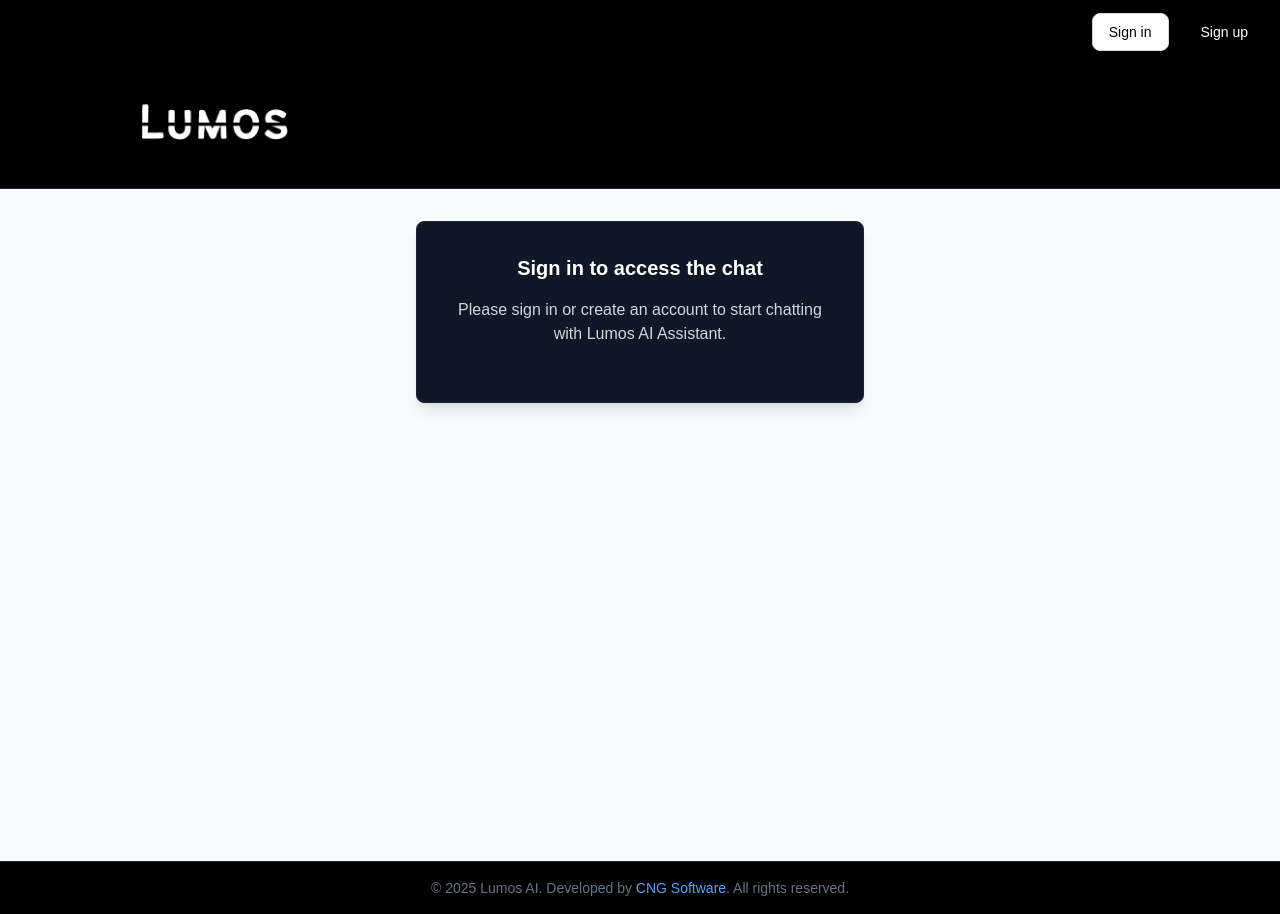
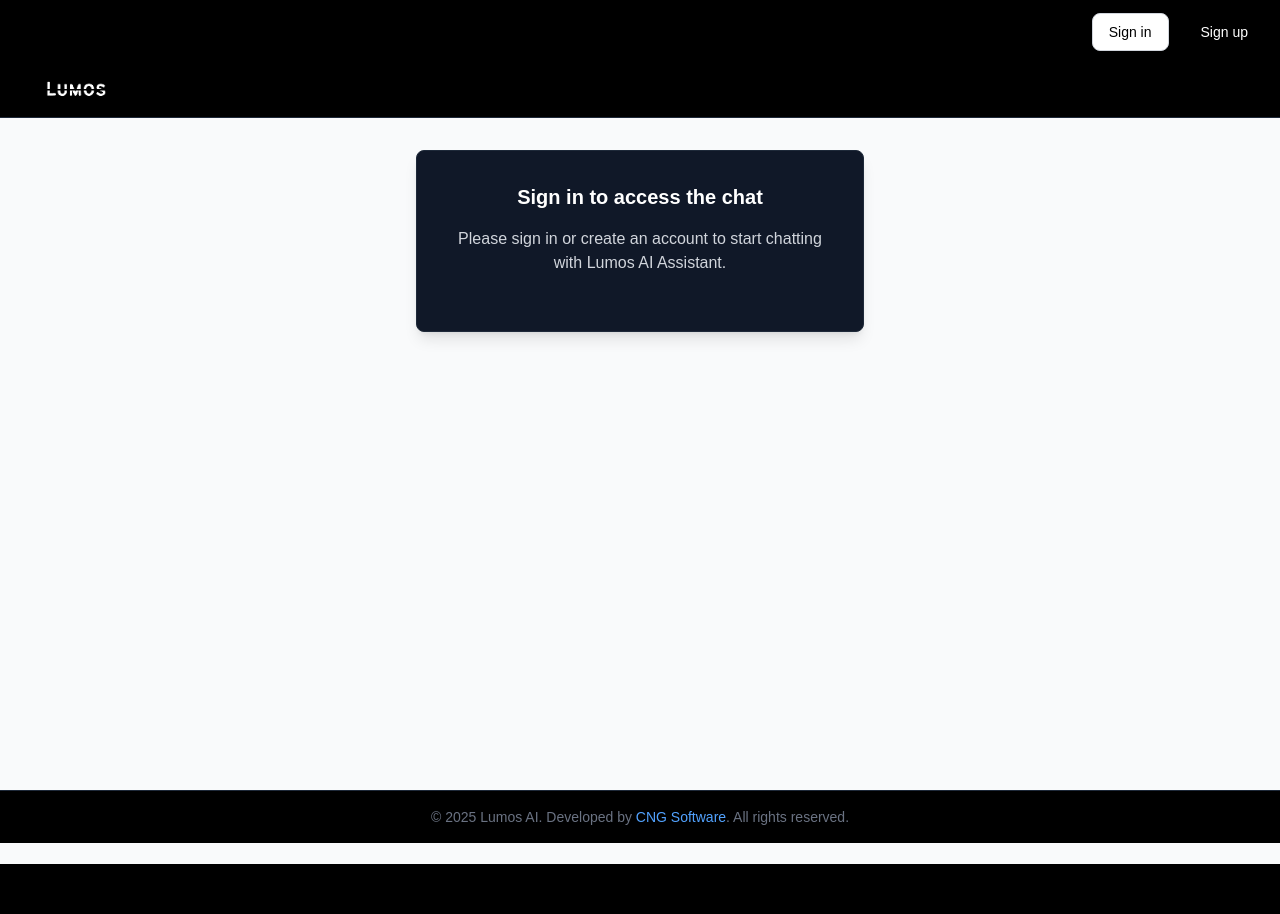
Before and after one commit to NLCNG27/lumos-ai, a Next.js app: page / in a window 1280 px wide. After the commit the page ends 864 px from the top, so only its background shows below. Built offline with nearby package versions, Linux system fonts and the light colour scheme; no server answers.

Commit message:
modified logo and login positions

```diff
--- a/src/app/page.tsx
+++ b/src/app/page.tsx
@@ -3,7 +3,7 @@
 import ChatWindow from "@/app/components/chat/ChatWindow";
 import ConversationSidebar from "@/app/components/chat/ConversationSidebar";
 import Image from "next/image";
-import { SignedIn, SignedOut } from "@clerk/nextjs";
+import { SignedIn, SignedOut, UserButton } from "@clerk/nextjs";
 import { useState, useEffect, Suspense } from "react";
 import { useSearchParams } from "next/navigation";
 
@@ -83,18 +83,21 @@
 
     return (
         <div className="min-h-screen bg-gray-50 dark:bg-black">
-            <header className="w-full bg-black border-b border-gray-800 p-4">
-                <div className="max-w-6xl mx-auto flex justify-between items-center">
-                    <div className="flex items-center gap-2">
+            <header className="w-full bg-black border-b border-gray-800 px-4 py-2">
+                <div className="flex justify-between items-center">
+                    <div className="flex items-center">
                         <Image
                             src="/logo.png"
                             alt="Lumos AI"
-                            width={300}
-                            height={30}
+                            width={120}
+                            height={24}
                             priority
+                            className="ml-0"
                         />
                     </div>
 
+                    <div className="flex items-center gap-4">
+                        <UserButton afterSignOutUrl="/" />
                         <button
                             onClick={() => setSidebarOpen(!sidebarOpen)}
                             className="md:hidden text-white p-2"
@@ -103,6 +106,7 @@
                                 <path strokeLinecap="round" strokeLinejoin="round" strokeWidth={2} d="M4 6h16M4 12h16M4 18h16" />
                             </svg>
                         </button>
+                    </div>
                 </div>
             </header>
 
```
Lines whose indentation alone changed are shown as unchanged.
